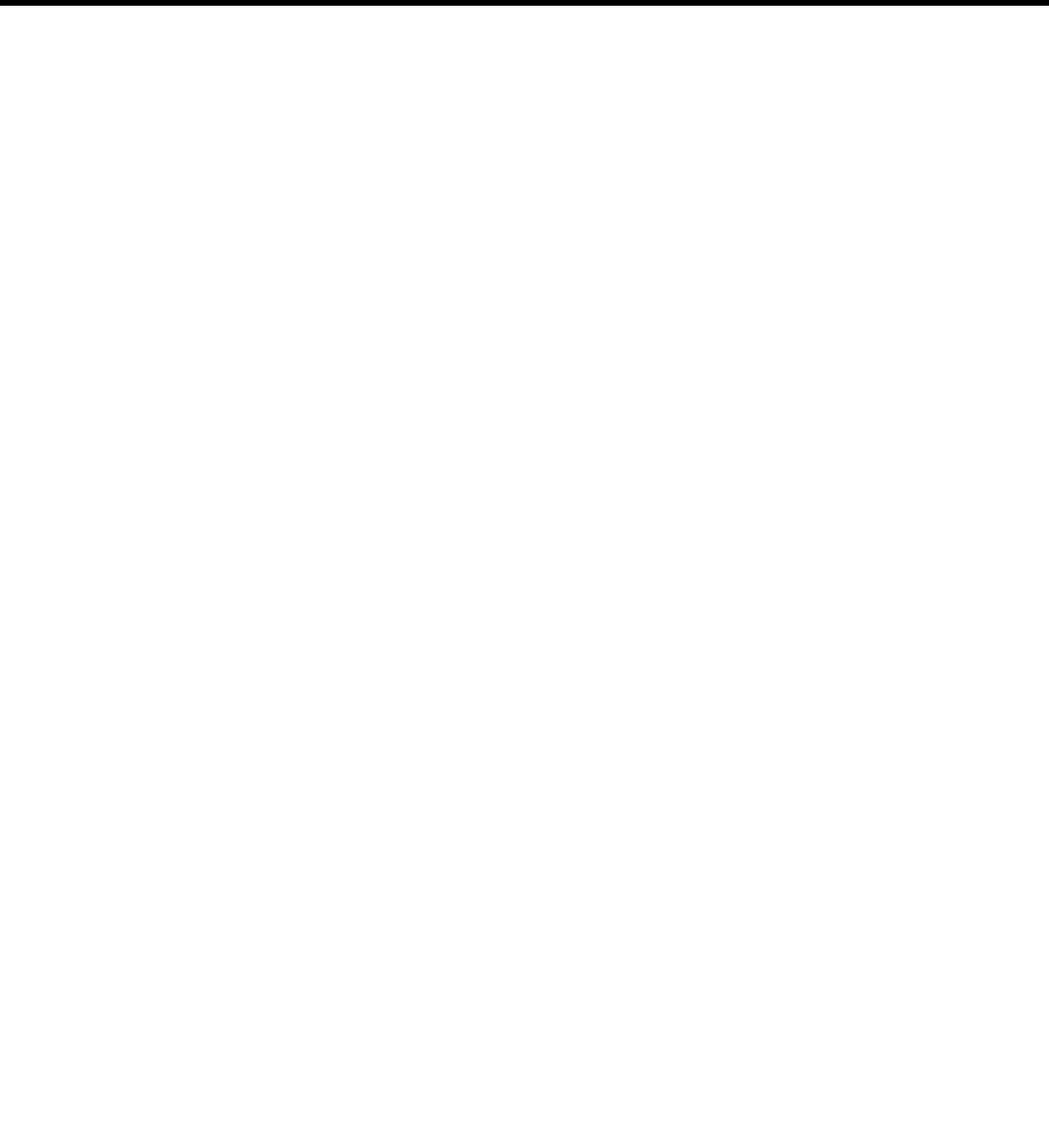
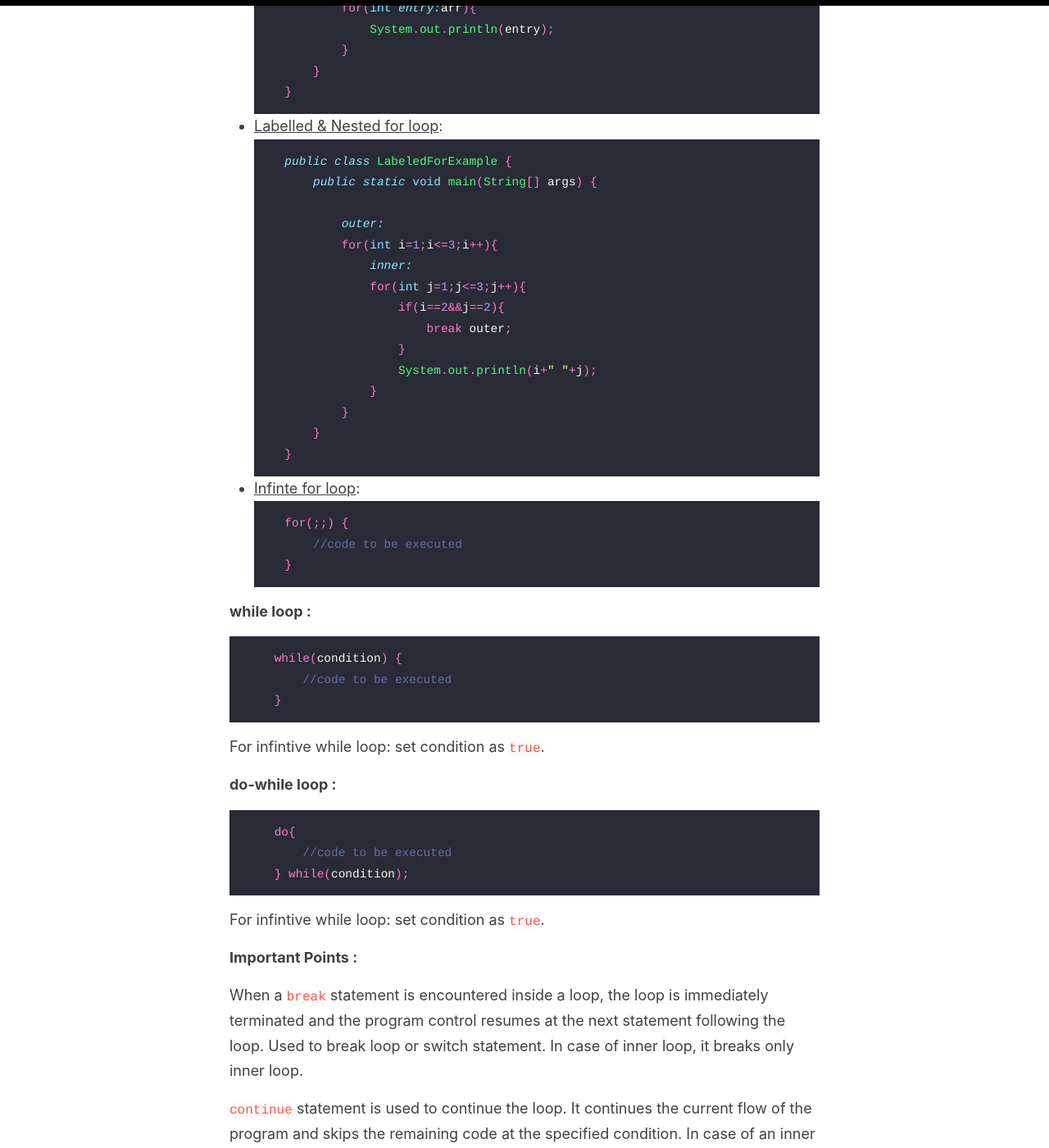
Before and after one commit to jaykay12/tech, a Jekyll site: the page built from _posts/2020-8-4-java-fundamentals.md, in a window 1280 px wide and 1400 px high, scrolled down 10050 px. Shown: the whole window at 82% size. Built offline with Jekyll 4.4.1, drawn with Linux system fonts in a browser that asks for light colours; some of the changed text lies outside the part shown.

Commit message:
Completed Java fundamentals article

````diff
--- a/_posts/2020-8-4-java-fundamentals.md
+++ b/_posts/2020-8-4-java-fundamentals.md
@@ -301,4 +301,104 @@ Executes one statement from multiple conditions. It is like if-else-if ladder st
     }
 ```
 
-**Iterations :**
+### Iterations :
+
+![Java Data Types](../assets/images/JF-2.png)
+
+**for loop :**
+
+- <ins>Simple For loop</ins>:
+```java
+    for(init;condition;incr/decr) {
+        // code to be executed
+    }
+```
+- <ins>ForEach loop:</ins>
+Used to traverse array or collection in java. It works on elements basis not index. It returns element one by one in the defined variable
+```java
+    public class ForEachUsage {
+        public static void main(String[] args) {
+
+            int arr[]={12,23,44,56,78};
+            for(int entry:arr){
+                System.out.println(entry);
+            }
+        }
+    }
+```
+
+- <ins>Labelled & Nested for loop</ins>:
+```java
+    public class LabeledForExample {
+        public static void main(String[] args) {
+
+            outer:
+            for(int i=1;i<=3;i++){
+                inner:
+                for(int j=1;j<=3;j++){
+                    if(i==2&&j==2){
+                        break outer;
+                    }
+                    System.out.println(i+" "+j);
+                }
+            }
+        }
+    }
+```
+
+- <ins>Infinte for loop</ins>:
+```java
+    for(;;) {
+        //code to be executed
+    }
+```
+
+**while loop :**
+```java
+    while(condition) {
+        //code to be executed
+    }
+```
+
+For infintive while loop: set condition as `true`.
+
+**do-while loop :**
+```java
+    do{
+        //code to be executed
+    } while(condition);
+```
+
+For infintive while loop: set condition as `true`.
+
+**Important Points :**
+
+When a `break` statement is encountered inside a loop, the loop is immediately terminated and the program control resumes at the next statement following the loop.
+Used to break loop or switch statement. In case of inner loop, it breaks only inner loop.
+
+
+`continue` statement is used to continue the loop. It continues the current flow of the program and skips the remaining code at the specified condition. In case of an inner loop, it continues the inner loop only.
+
+
+`Comments`:
+- Single Line Comment
+- Multi Line Comment
+- Documentation Comment
+
+```java
+    //This is single line comment
+
+    /*
+    This is a
+    multi line
+    comment
+    */
+
+    /**
+    This is a
+    documentation comment
+    which is generated
+    using javadoc
+    */
+
+```
````
Also changed, not shown: assets/images/JF-2.png (added).
